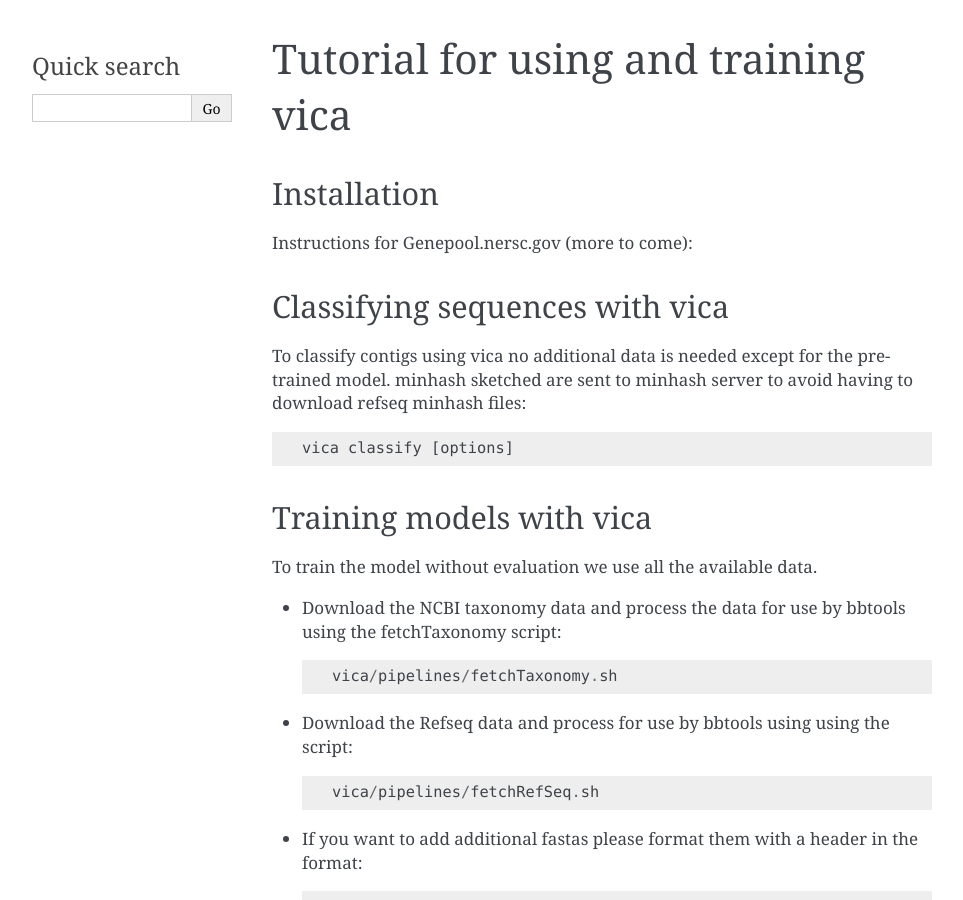
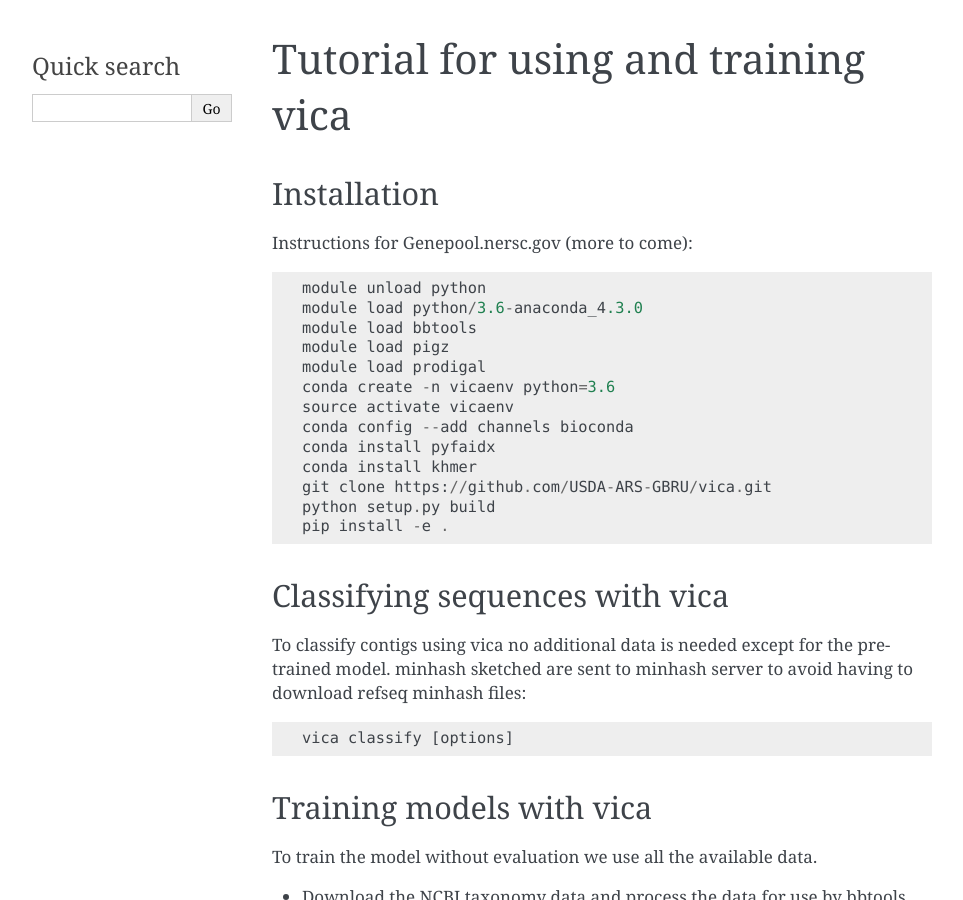
Before and after one commit to USDA-ARS-GBRU/vica, a Sphinx documentation site: the page built from docs/tutorial.rst, in a window 1280 px wide and 900 px high. Shown: the whole window, without its empty margins (148-1111 px from the left). Built offline with Sphinx 7.4.7, drawn with Linux system fonts in a browser that asks for light colours.

Commit message:
Added install instructions to docs

```diff
--- a/docs/index.rst
+++ b/docs/index.rst
@@ -12,6 +12,7 @@
 
    introduction
    tutorial
+   trainingguide
 
 
 
--- a/docs/tutorial.rst
+++ b/docs/tutorial.rst
@@ -7,7 +7,8 @@
 
 Instructions for Genepool.nersc.gov (more to come):
 
-.. code-block::
+.. code-block:: python
+
    module unload python
    module load python/3.6-anaconda_4.3.0
    module load bbtools
```
